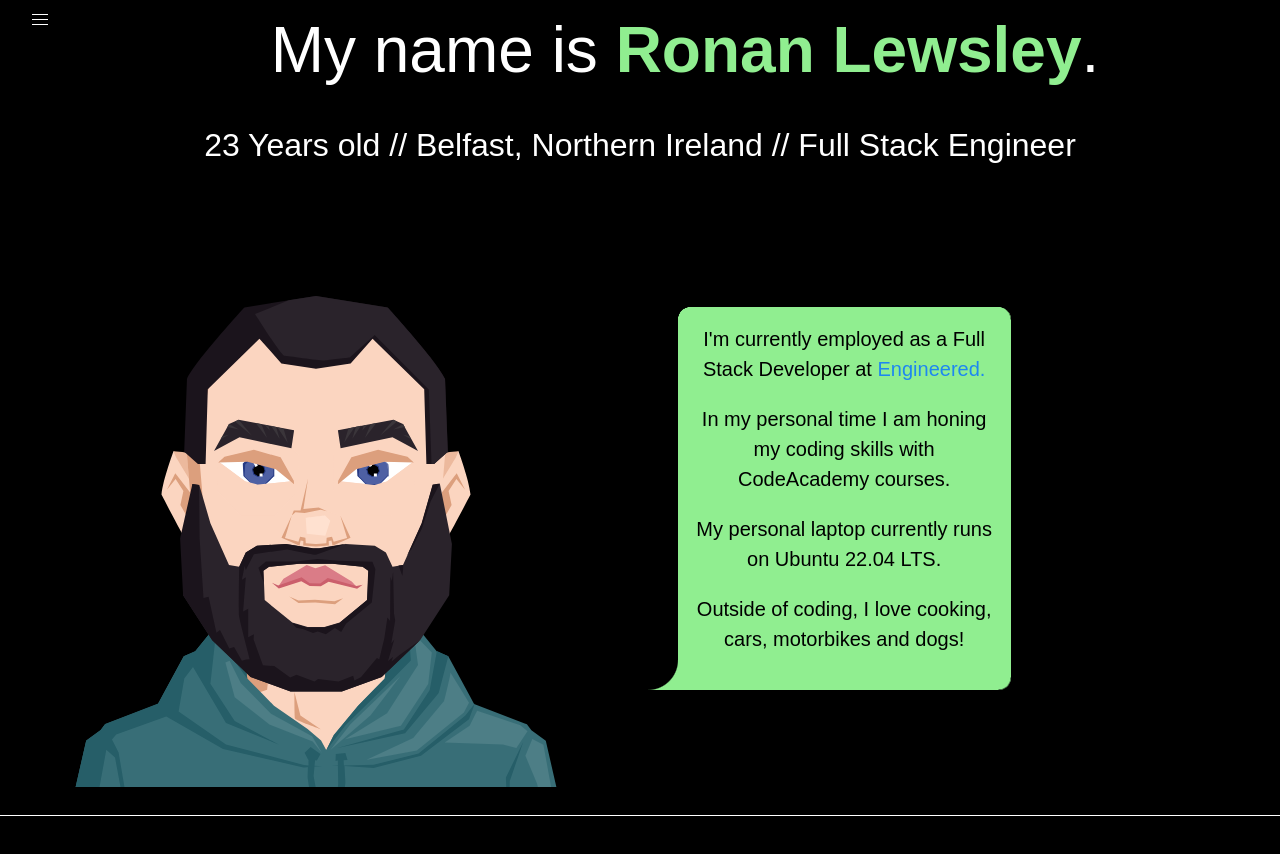
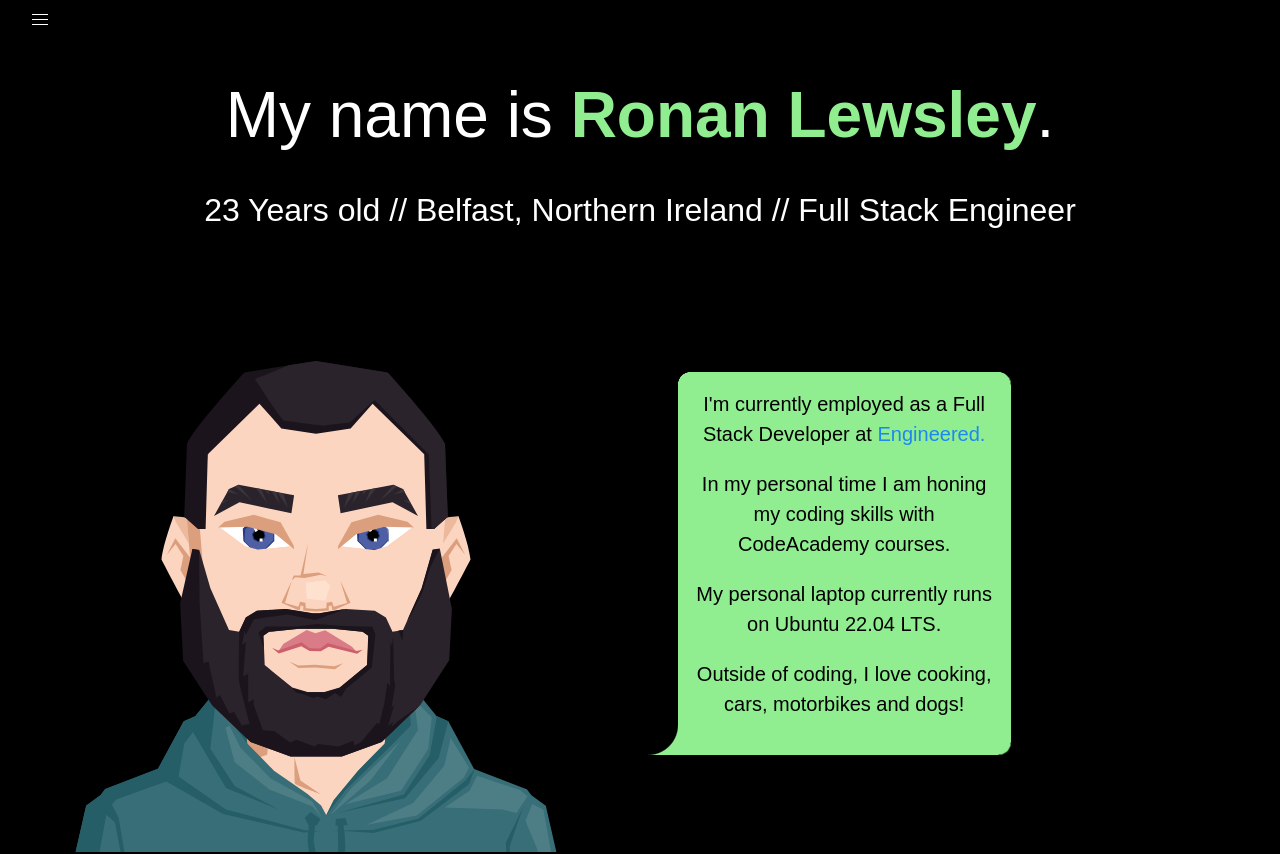
Before and after one commit to lewsley-r/portfolio-prod, a Vue app: page / in a window 1280 px wide. Shown: the top 854 px of the page. Built offline with nearby package versions, Linux system fonts and the light colour scheme; a web font is replaced by a local one.

Commit message:
css update

```diff
--- a/src/components/MainHomeBlock.vue
+++ b/src/components/MainHomeBlock.vue
@@ -55,7 +55,7 @@ export default {
 #main-home-block {
   height: 100vh;
   color: white;
-  padding-top: 15px;
+  padding-top: 10vh;
   border-bottom: 1px solid white;
 }
 
```
